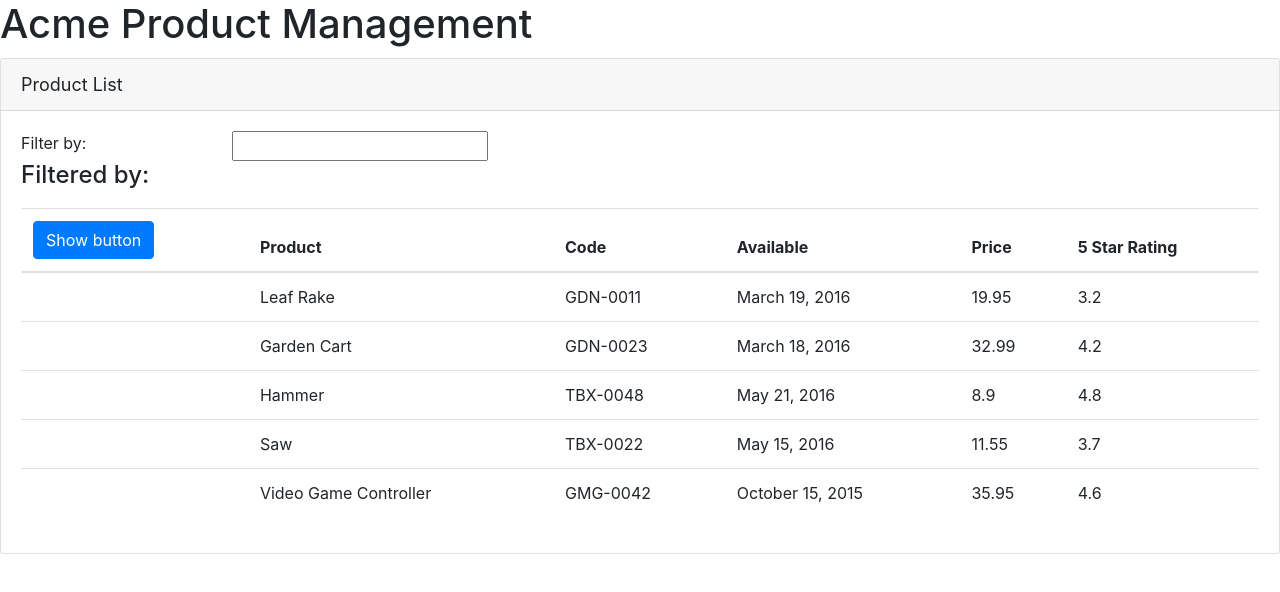
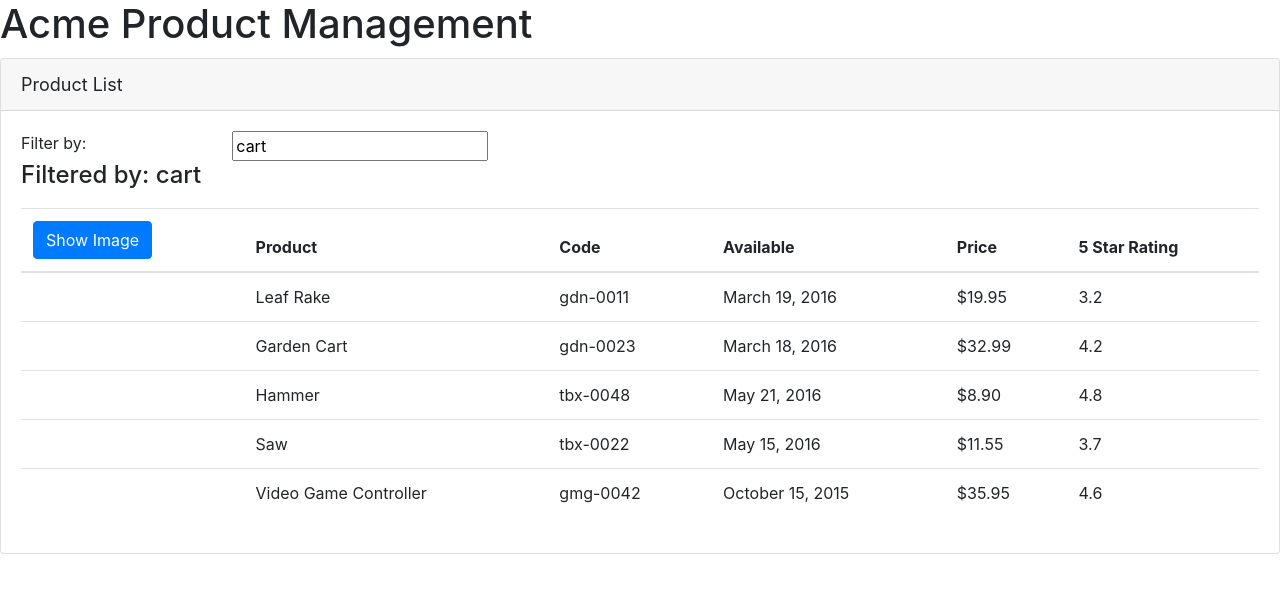
Before and after one commit to magrellet/angular-start, an Angular app: page / in a window 1280 px wide. Shown: the top 592 px of the page. Built offline with nearby package versions, Linux system fonts and the light colour scheme.

Commit message:
04 - Property binding, eents with event biding and 2 way biding, transform data with pipes

```diff
--- a/src/app/app.module.ts
+++ b/src/app/app.module.ts
@@ -1,5 +1,6 @@
 import { BrowserModule } from '@angular/platform-browser';
 import { NgModule } from '@angular/core';
+import { FormsModule } from '@angular/forms';
 
 import { AppComponent } from './app.component';
 import { ProductListComponent } from './products/product-list.component';
@@ -10,7 +11,8 @@
     ProductListComponent
   ],
   imports: [
-    BrowserModule
+    BrowserModule,
+    FormsModule
   ],
   bootstrap: [AppComponent]
 })
--- a/src/app/products/product-list.component.html
+++ b/src/app/products/product-list.component.html
@@ -7,12 +7,15 @@
 
         <div class='row'>
             <div class='col-md-2'> Filter by:</div>
-            <div class='col-md-4'><input type="text" /></div>
+            <div class='col-md-4'>
+                <input type="text"
+                       [(ngModel)]='listFilter' />
+            </div>
         </div>
 
         <div class="row">
             <div class="col-md-6">
-                <h4>Filtered by: </h4>
+                <h4>Filtered by: {{listFilter}}</h4>
             </div>
         </div>
 
@@ -22,8 +25,9 @@
                 <thead>
                     <tr>
                         <th>
-                            <button class='btn btn-primary'>
-                                Show button
+                            <button class='btn btn-primary'
+                                    (click)='toggleImage()'>
+                                {{ showImage ? 'Hide' : 'Show'}} Image
                             </button>
                         </th>
                         <th>Product</th>
@@ -35,11 +39,17 @@
                 </thead>
                 <tbody>
                     <tr *ngFor='let product of products'>
-                        <td></td>
+                        <td>
+                            <img *ngIf='showImage'
+                                 [src]='product.imageUrl'
+                                 [title]='product.productName'
+                                 [style.width.px]='imageWidth'
+                                 [style.margin.px]='imageMargin' />
+                        </td>
                         <td>{{product.productName}}</td>
-                        <td>{{product.productCode}}</td>
+                        <td>{{product.productCode | lowercase}}</td>
                         <td>{{product.releaseDate}}</td>
-                        <td>{{product.price}}</td>
+                        <td>{{product.price | currency:'USD':'symbol':'1.2-2' }}</td>
                         <td>{{product.starRating}}</td>
                     </tr>
                 </tbody>
--- a/src/app/products/product-list.component.ts
+++ b/src/app/products/product-list.component.ts
@@ -7,6 +7,10 @@
 
 export class ProductListComponent {
     pageTitle: string = 'Product List';
+    imageWidth: number = 50;
+    imageMargin: number = 2;
+    showImage: boolean = false;
+    listFilter: string = 'cart';
     products: any[] = [
         {
             "productId": 1,
@@ -59,4 +63,8 @@
             "imageUrl": "https://openclipart.org/image/300px/svg_to_png/120337/xbox-controller_01.png"
         }
     ];
+
+    toggleImage(): void{
+        this.showImage = !this.showImage;
+    }
 }
```
